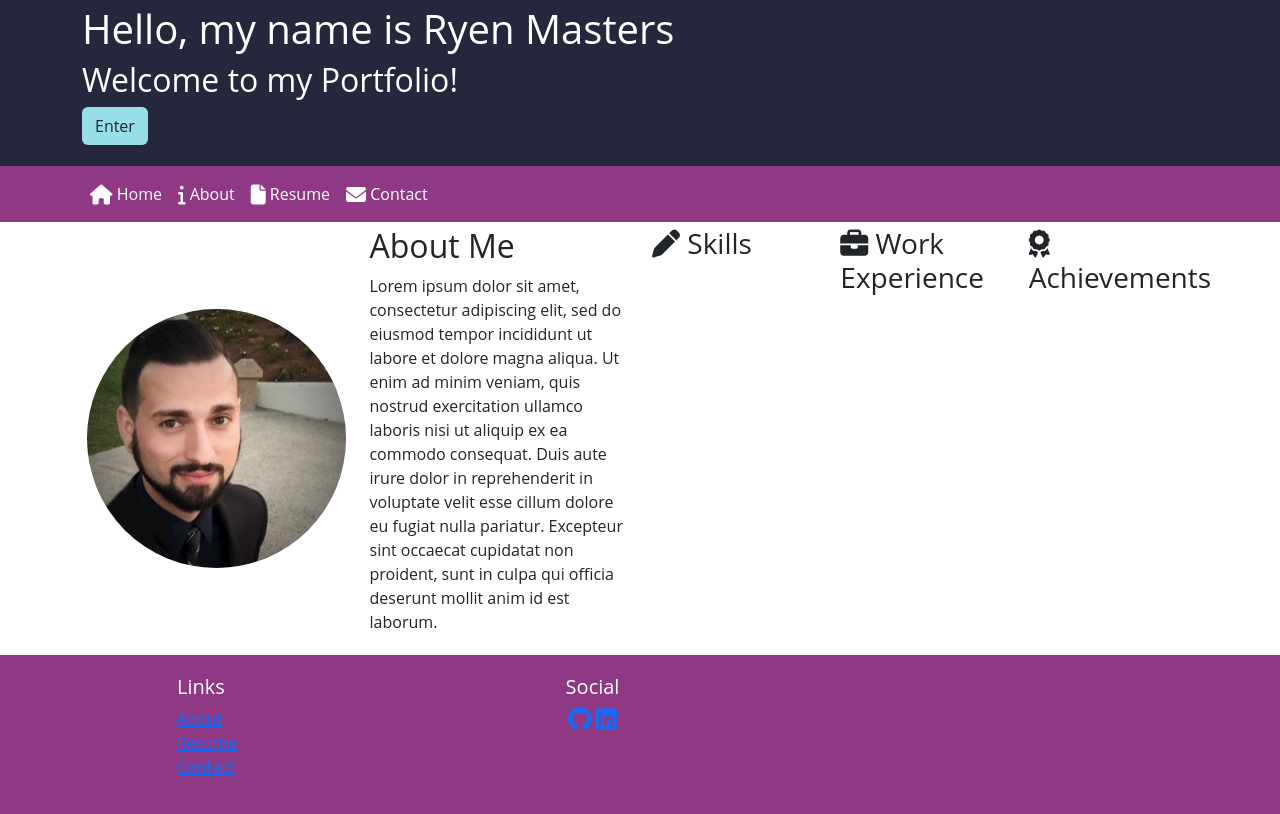
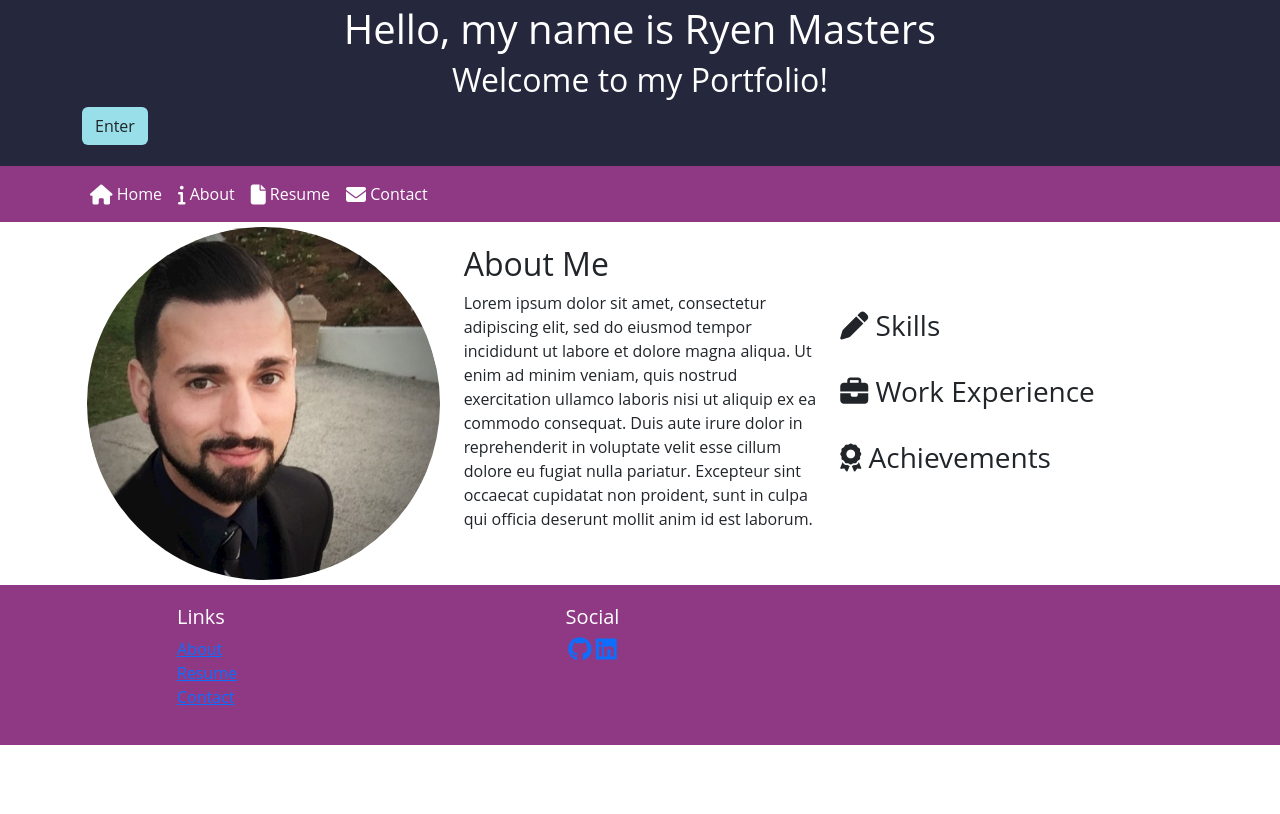
Before and after one commit to NueKid/portfolio, a plain HTML site: page index.html in a window 1280 px wide. Drawn offline with nearby package versions, Linux system fonts and the light colour scheme; files whose address does not match are found by name.

Commit message:
fixed about section and added icons

```diff
--- a/index.html
+++ b/index.html
@@ -15,14 +15,14 @@
     <!-- Header/Hero Content-->
     <header>
         <div class="container">
-            <div class="row row-content align-items-center">
-                <div class="col">
+            <div class="row row-content">
+                <div class="col text-center">
                     <h1>Hello, my name is Ryen Masters</h1>
                     <h2>Welcome to my Portfolio!</h2>
                 </div>
             </div>
             <div class="row mb-3">
-                <div class="col">
+                <div class="col align-items-center">
                     <button type="submit" class="btn">Enter</button>
                 </div>
             </div>
@@ -49,22 +49,18 @@
       <main class="container">
         <!-- About Section -->
         <section class="row about">
-            <div class="col-sm-3 align-self-center">
+            <div class="col-sm-4 align-self-center">
                 <img src="\portfolio-project\images\ryen-masters.jpg" class="img-fluid rounded-circle" id="profile-pic"
                 name="profile-pic" atl="Picture of Ryen">
             </div>
-            <div class="col-sm-3">
+            <div class="col-sm-4 align-self-center mb-3">
                 <h2>About Me</h2>
                 <P>Lorem ipsum dolor sit amet, consectetur adipiscing elit, sed do eiusmod tempor incididunt ut labore et dolore magna aliqua. Ut enim ad minim veniam, quis nostrud exercitation ullamco laboris nisi ut aliquip ex ea commodo consequat. Duis aute irure dolor in reprehenderit in voluptate velit esse cillum dolore eu fugiat nulla pariatur. Excepteur sint occaecat cupidatat non proident, sunt in culpa qui officia deserunt mollit anim id est laborum.</P>
             </div>
             <!-- CHANGE THESE TO AN ACCORDION OR SOMETHING -->
-            <div class="col-sm-2">
-                <h3><i class="fa-solid fa-pen fa-md"></i> Skills</h3>
-            </div>
-            <div class="col-sm-2">
-                <h3><i class="fa-solid fa-briefcase fa-md"></i> Work Experience</h3>
-            </div>
-            <div class="col-sm-2">
+            <div class="col-sm-4 align-self-center mb-3">
+                <h3><i class="fa-solid fa-pen fa-md"></i> Skills</h3><br />
+                <h3><i class="fa-solid fa-briefcase fa-md"></i> Work Experience</h3><br />
                 <h3><i class="fa-solid fa-award fa-md"></i> Achievements</h3>
             </div>
         </section>
```
